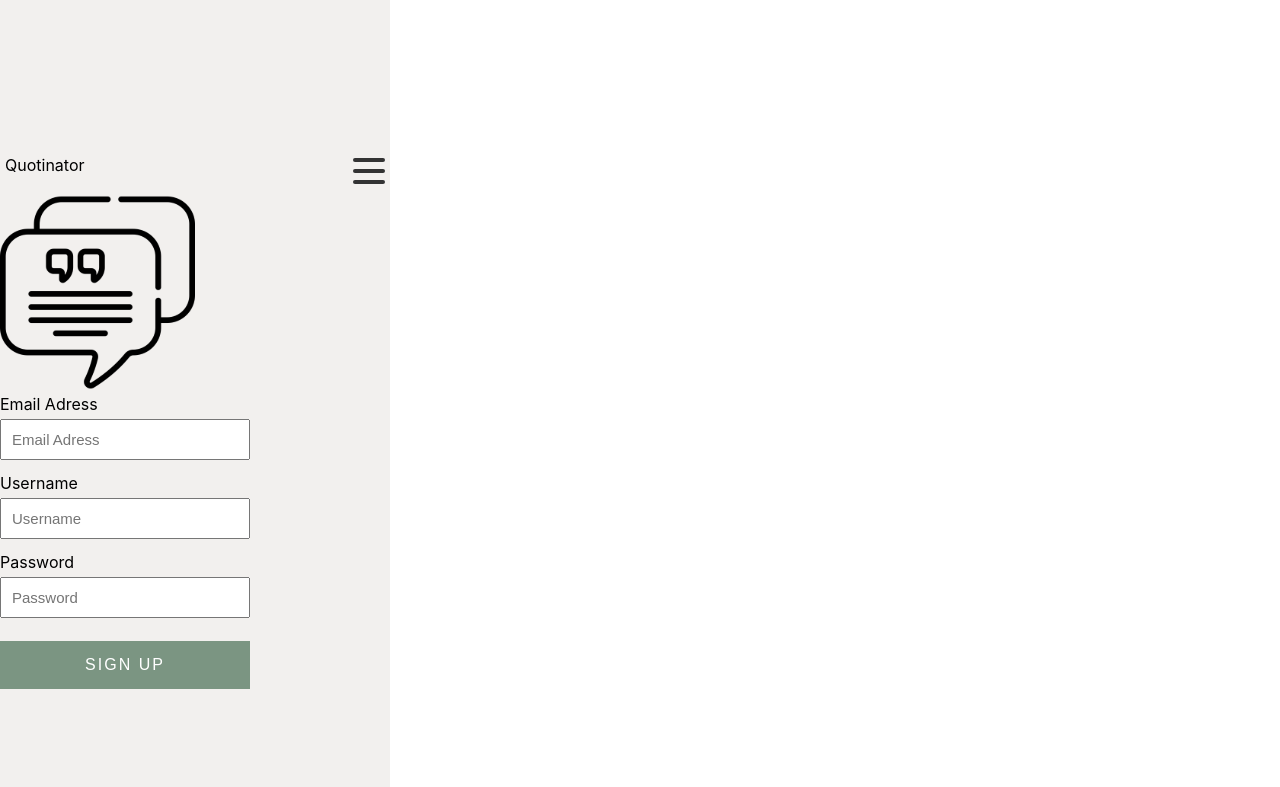
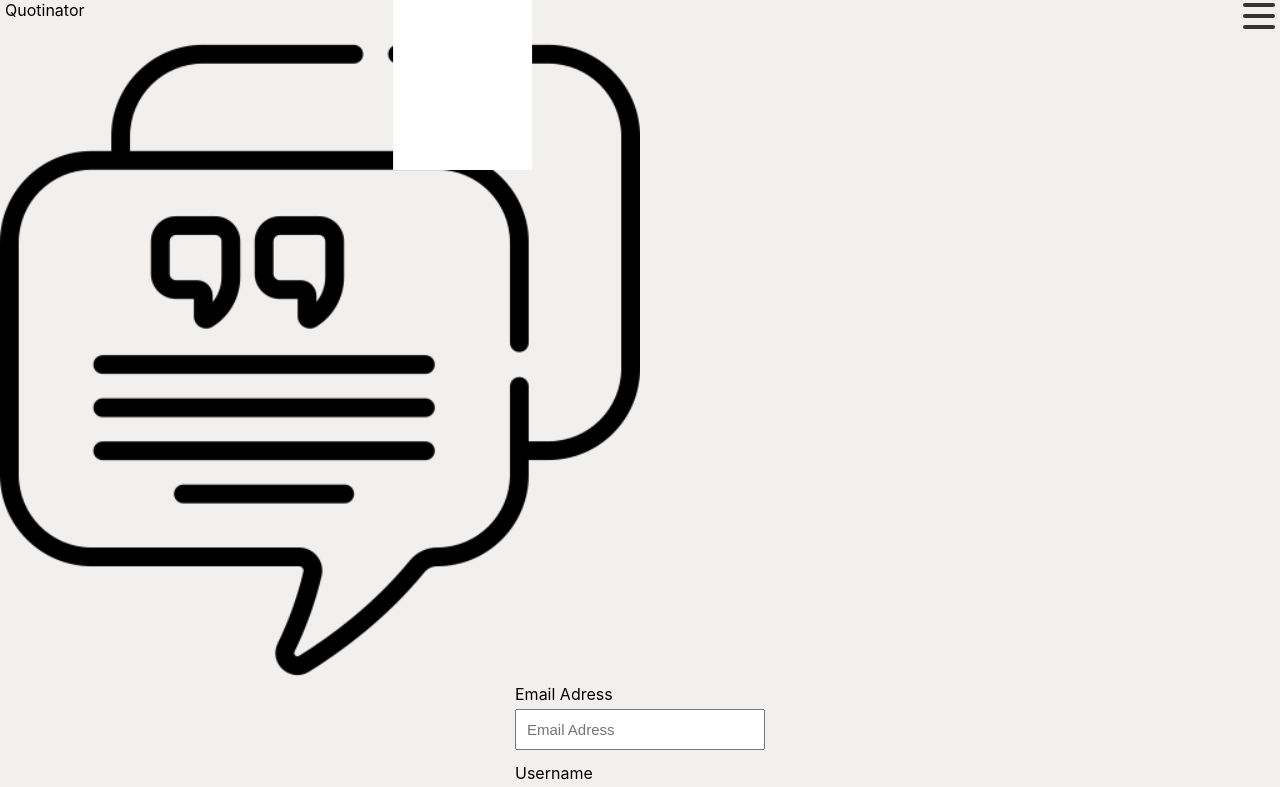
Before and after one commit to bachvanquangmc/quotinator, a Next.js app: page /signup in a window 1280 px wide. Shown: the top 787 px of the page. Built offline with nearby package versions, Linux system fonts and the light colour scheme.

Commit message:
nav bar changes

```diff
--- a/comps/Navbar/index.js
+++ b/comps/Navbar/index.js
@@ -16,7 +16,7 @@ const Ul = styled.ul`
   flex-direction:column;
   justify-content:center;
   position:fixed;
-  margin-top:100px;
+  margin-top:0px;
   top:0;
   left:254px;
   transform: ${({open}) => open ? 'translateX(0%)' : 'translateX(100%)'};
--- a/comps/SignUpForm/index.js
+++ b/comps/SignUpForm/index.js
@@ -12,7 +12,8 @@ const FormInput = styled.input`
 `
 
 const FormCont = styled.div`
-
+  display:flex;
+  justify-content:center;
 `
 const Label = styled.label``
 
--- a/pages/signup.js
+++ b/pages/signup.js
@@ -3,12 +3,10 @@ import styled from "styled-components";
 import NavBar from "../comps/Navbar";
 
 const Cont = styled.div`
-  max-width:390px;
-  min-height:844px;
+
   background:#F2F0EE;
   display:flex;
   flex-direction:column;
-  justify-content:center;
   align-items:center;
 
 `
@@ -16,8 +14,6 @@ const Logo = styled.img`
   width:50%;
 `
 const Item = styled.div`
-  // background:red;
-  // flex-grow:1;
   width:100%;
 `
 
```
Also changed, not shown: 2 other files (tests, documents, lock files or other folders).
